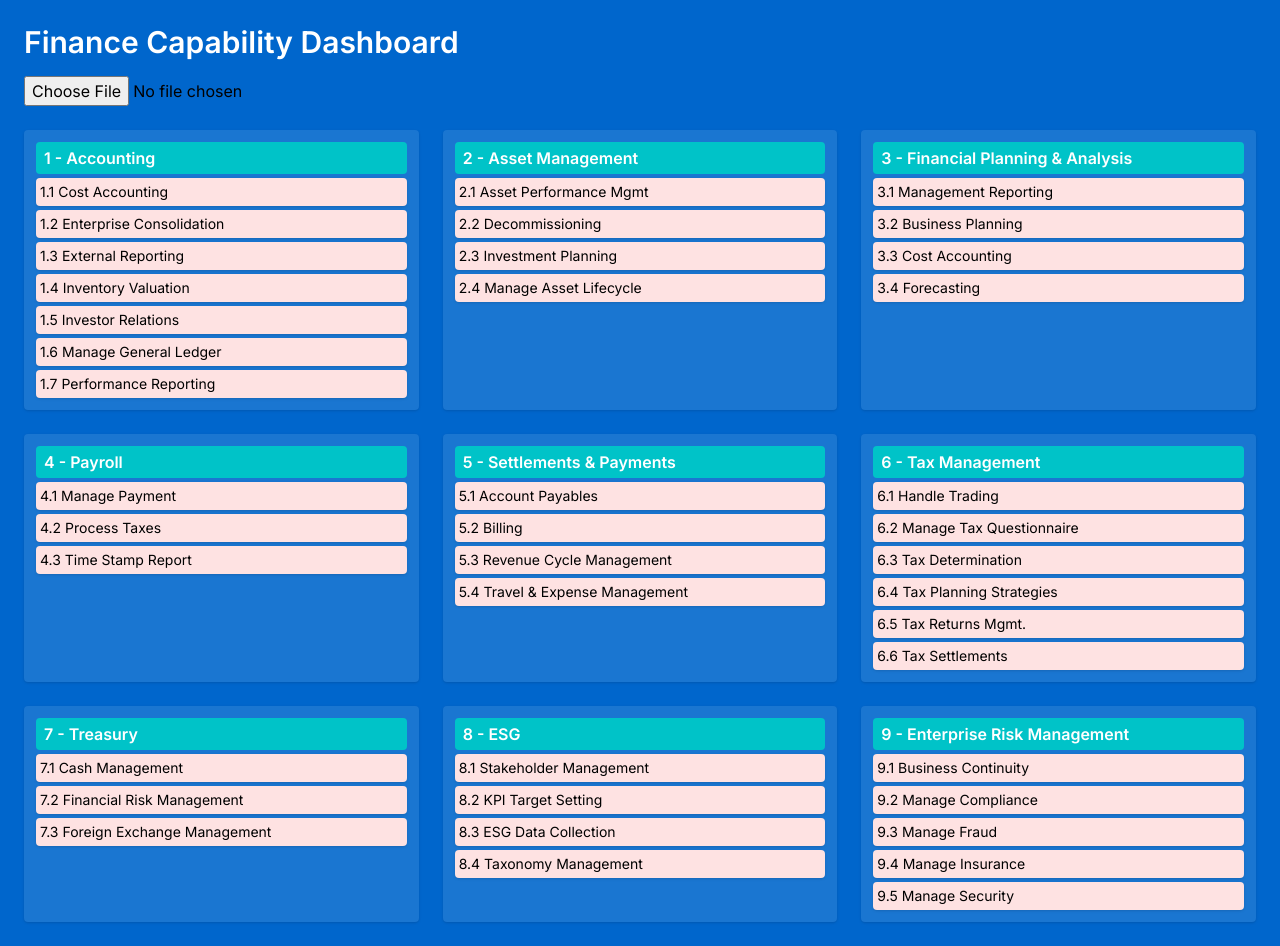
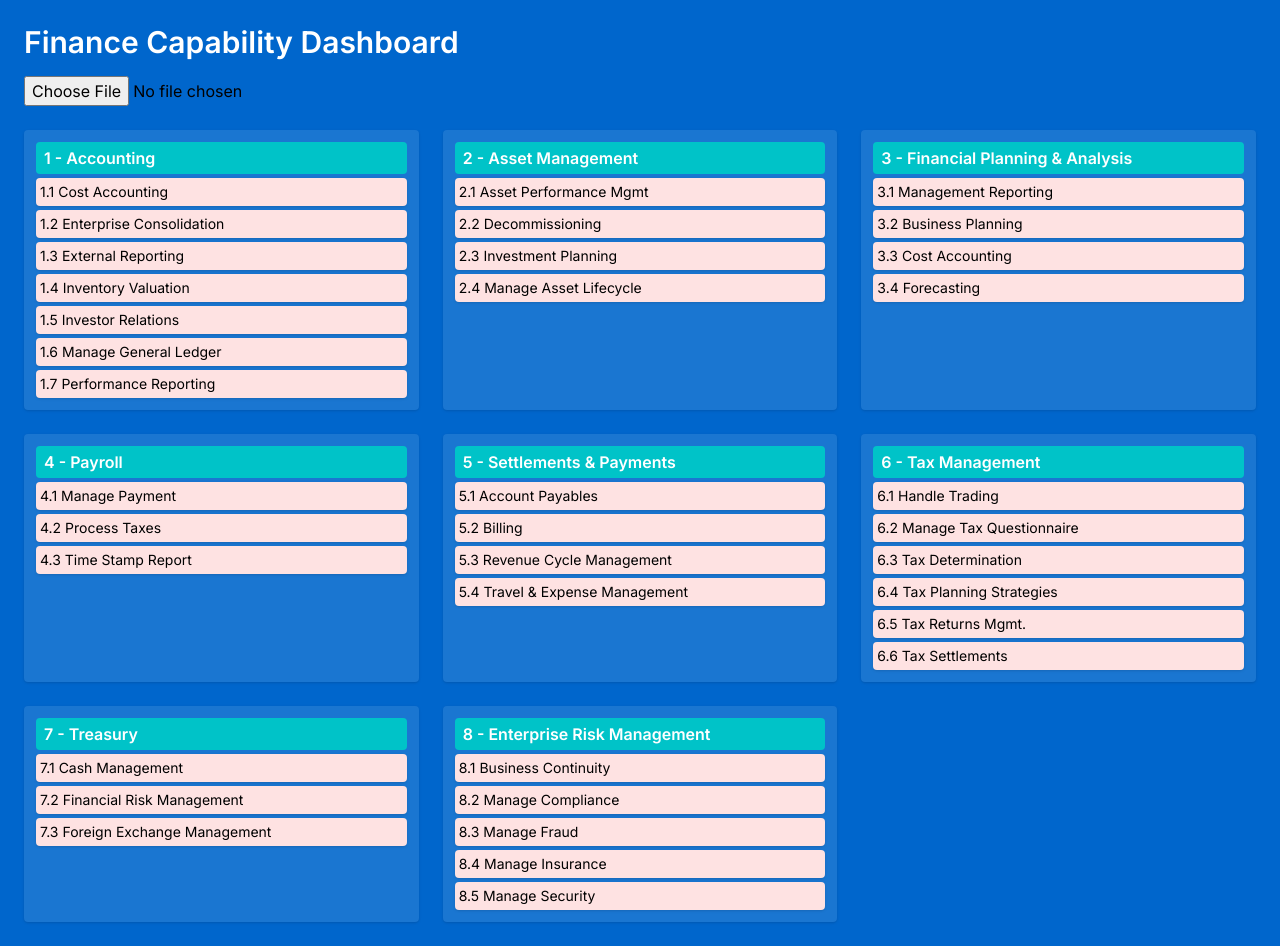
Before and after one commit to Pluuf/Finext, a React (Create React App) app: page / in a window 1280 px wide. Built offline with nearby package versions, Linux system fonts and the light colour scheme.

Commit message:
Update App.jsx
Wegknallen van ESG van de stack; proefballonetje voor de movement van 9 naar 8

```diff
--- a/src/App.jsx
+++ b/src/App.jsx
@@ -27,12 +27,9 @@ const capabilityMap = [
   { category: "7 - Treasury", capabilities: [
     "7.1 Cash Management", "7.2 Financial Risk Management", "7.3 Foreign Exchange Management"
   ]},
-  { category: "8 - ESG", capabilities: [
-    "8.1 Stakeholder Management", "8.2 KPI Target Setting", "8.3 ESG Data Collection", "8.4 Taxonomy Management"
-  ]},
-  { category: "9 - Enterprise Risk Management", capabilities: [
-    "9.1 Business Continuity", "9.2 Manage Compliance", "9.3 Manage Fraud",
-    "9.4 Manage Insurance", "9.5 Manage Security"
+  { category: "8 - Enterprise Risk Management", capabilities: [
+    "8.1 Business Continuity", "8.2 Manage Compliance", "8.3 Manage Fraud",
+    "8.4 Manage Insurance", "8.5 Manage Security"
   ]}
 ];
 
```
